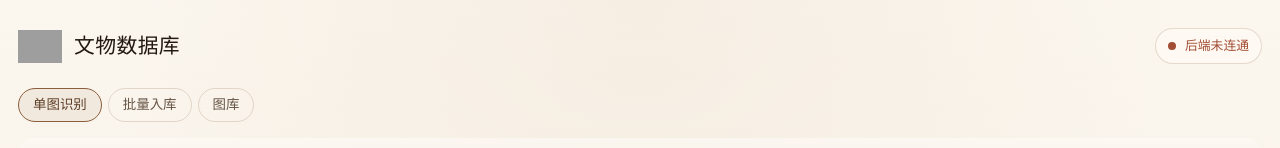
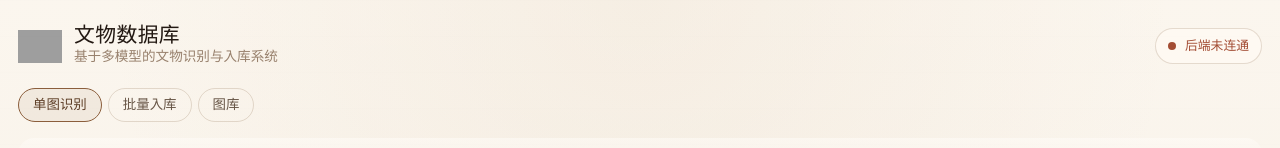
Before and after one commit to AITuring/museum-image-AI, a React (Vite) app in the folder frontend/: page / in a window 1280 px wide. Shown: the top 148 px of the page. Built offline with nearby package versions, Linux system fonts and the light colour scheme; no server answers; grey boxes are pictures that could not be loaded.

Commit message:
test: 测试部署

```diff
--- a/frontend/src/App.tsx
+++ b/frontend/src/App.tsx
@@ -810,6 +810,7 @@ function App() {
           <img className="brand-mark" src="/logo.png" alt="文物数据库" />
           <div>
             <h1>文物数据库</h1>
+            <p className="muted">基于多模型的文物识别与入库系统</p>
           </div>
         </div>
         <div className={`health-pill ${health ? "online" : "offline"}`}>
```
